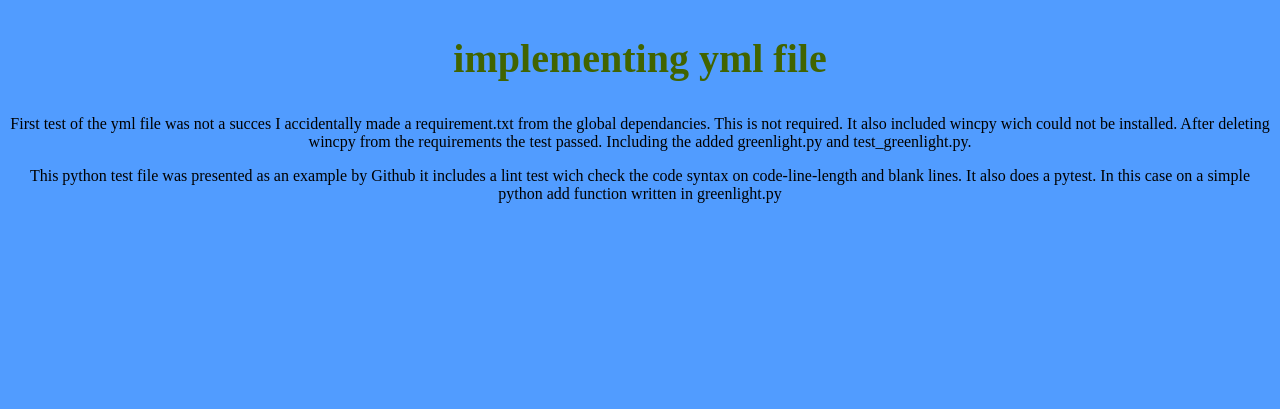
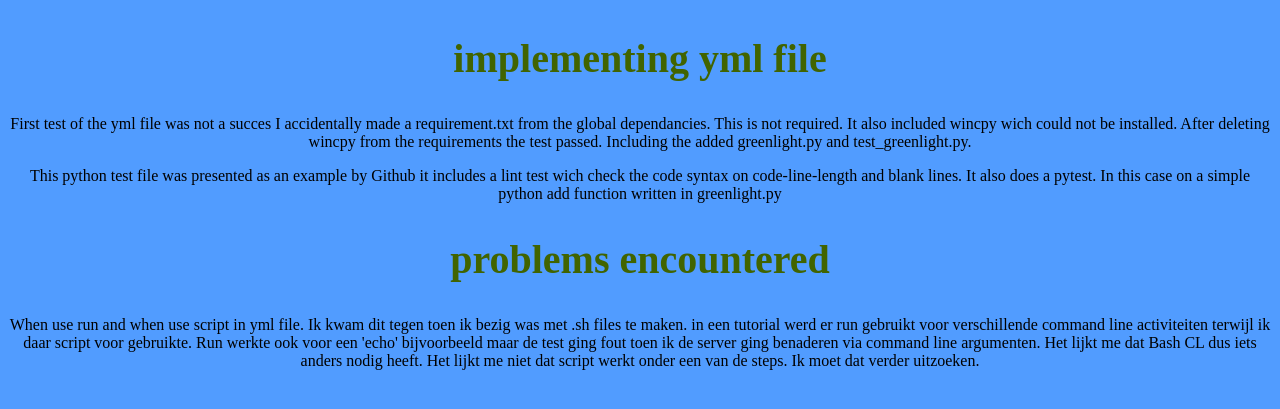
Before and after one commit to hwk246/cd, a Flask app: page /about/ in a window 1280 px wide. Shown: the part 250-659 px from the top of the page. Run offline with Flask 2, Linux system fonts and the light colour scheme.

Commit message:
update problems

```diff
--- a/templates/about.html
+++ b/templates/about.html
@@ -14,5 +14,15 @@
   does a pytest. In this case on a simple python add function written in
   greenlight.py
 </p>
+<h2>problems encountered</h2>
+<p>
+  When use run and when use script in yml file. Ik kwam dit tegen toen ik bezig
+  was met .sh files te maken. in een tutorial werd er run gebruikt voor
+  verschillende command line activiteiten terwijl ik daar script voor gebruikte.
+  Run werkte ook voor een 'echo' bijvoorbeeld maar de test ging fout toen ik de
+  server ging benaderen via command line argumenten. Het lijkt me dat Bash CL
+  dus iets anders nodig heeft. Het lijkt me niet dat script werkt onder een van
+  de steps. Ik moet dat verder uitzoeken.
+</p>
 
 {% endblock content %}
```
